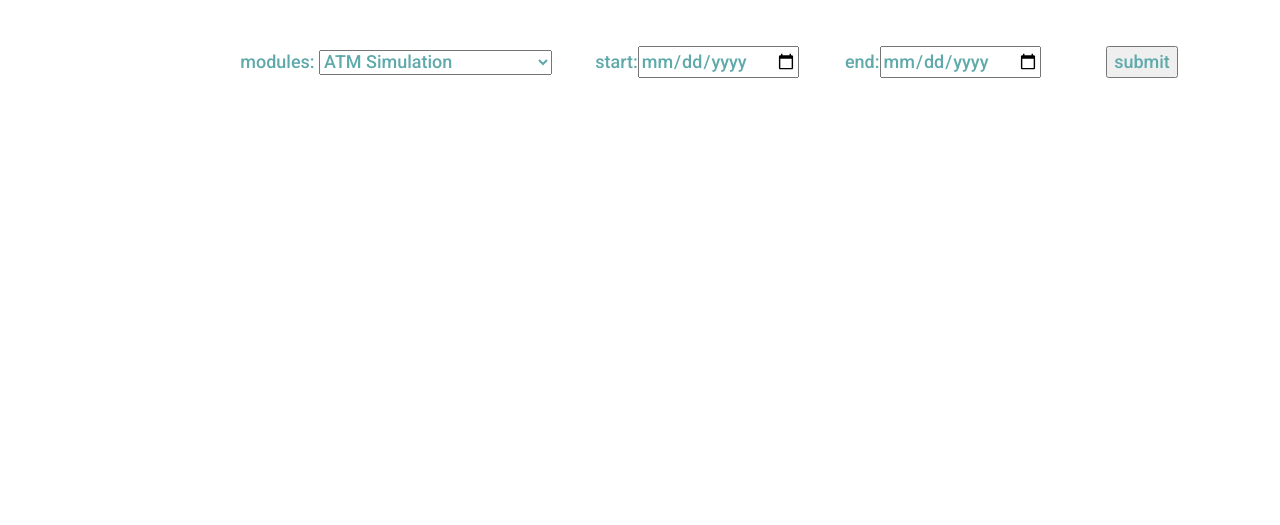
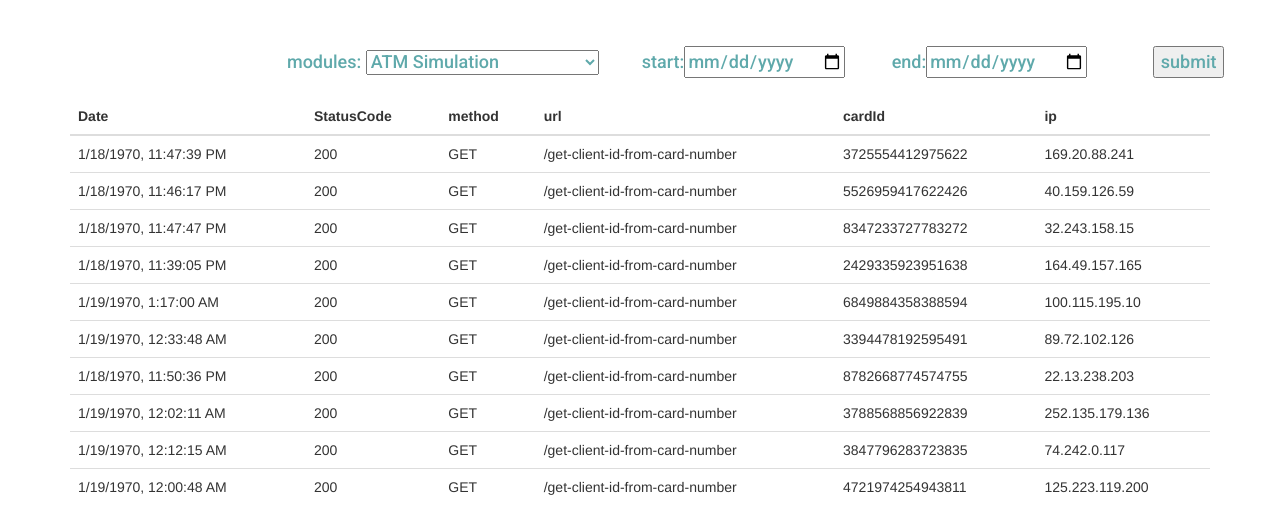
Before and after one commit to JasonLouw/301reporting.github.io, a plain HTML site: page index.html in a window 1280 px wide. Shown: the part 399-924 px from the top of the page. Before the commit the page ends 800 px from the top, so only its background shows below. Drawn offline with nearby package versions, Linux system fonts and the light colour scheme.

Commit message:
Added formatting function for NFC reports.
Wrote a function that reads an NFC report, formats the data into a table and outputs that table to a file.

```diff
--- a/index.html
+++ b/index.html
@@ -16,7 +16,7 @@
         </style>
     </head>
     <body>
-
+        <div class="container">
             <div class="row toplineRow">
                     <div class="col-md-12 col-lg-12 toplineRow"></div>
             </div>
@@ -61,7 +61,16 @@
                     </form>
                 </div>
             </div>
+            <div class="row">
+                <br />
+            </div>
 
+            <div class="row">
+                <div class="col-md-12">
+                    <div class="info"></div>
+                </div>
+            </div>
+        </div>
         <script src="script/stylejs.js"></script>
         <script src="script/script1.js"></script>
     </body>
--- a/script/script1.js
+++ b/script/script1.js
@@ -41,6 +41,32 @@ $(document).ready(function(){
             });
     }
 
+    function NFC(){
+        var table = '<table class="table"><thead><th>Date</th><th>StatusCode</th><th>method</th><th>url</th><th>cardId</th><th>ip</th></thead><tbody>';
+        var obj;
+
+       $.getJSON("tempJson/NFC_data.json",function(data){
+            for (i in data){
+                table += '<tr>';
+                    idate = new Date(data[i]['date']);
+                    table += '<td>'+ idate.toLocaleString() +'</td>';
+                    //table += '<td>'+ Date(data[i]['date']).toString() +'</td>';
+                    table += '<td>'+ data[i]['statusCode'] +'</td>';
+                    table += '<td>'+ data[i]['method'] +'</td>';
+                    table += '<td>'+ data[i]['url'] +'</td>';
+                    table += '<td>'+ data[i]['parameters']['cardId'] +'</td>';
+                    table += '<td>'+ data[i]['ip'] +'</td>';
+                table += '</tr>';
+            }
+
+            //console.log(table);
+            table += "</tbody></table>";
+            $(".info").html(table);
+        });
+    }
+
+    NFC();
+
     $(".submitBut").click(function(){
 
         var module = $(".moduleName").val();
```
Lines whose indentation alone changed are shown as unchanged.
